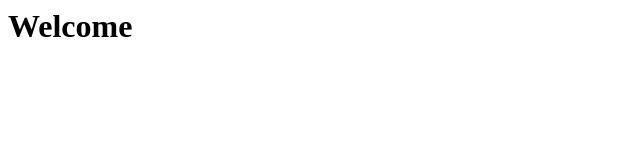
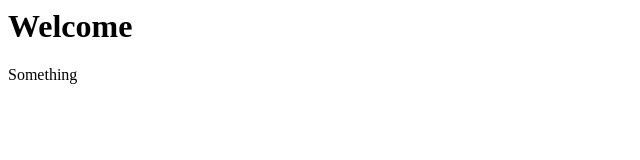
Before and after one commit to nazzirnoori/gitTuts, a plain HTML site: page index.htm in a window 1280 px wide. Shown: the full height of the page, 0-640 px from the left. Drawn offline with Linux system fonts and the light colour scheme.

Commit message:
added a div for nav

```diff
--- a/index.htm
+++ b/index.htm
@@ -4,5 +4,6 @@
     </head>
     <body>
         <h1>Welcome</h1>
+        <div class="nav">Something</div>
     </body>
 </html>
```
